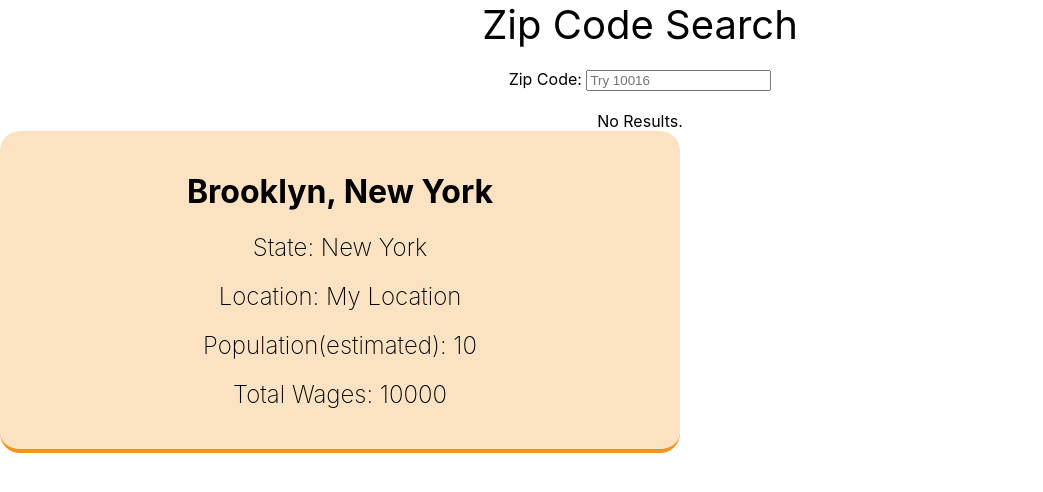
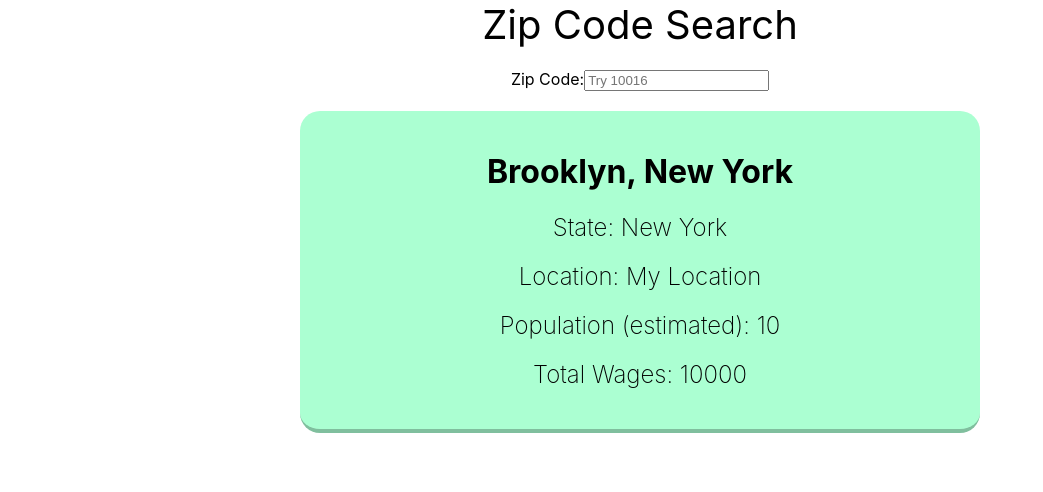
Before and after one commit to joshcwinton/Zip-Search-App, a React (Create React App) app in the folder zip-search-app/: page / in a window 1280 px wide. Shown: the top 492 px of the page, without its empty margins (0-1043 px from the left). Built offline with nearby package versions, Linux system fonts and the light colour scheme.

Commit message:
changed some things for styling, centered results cards, change color added enter (#4)

```diff
--- a/zip-search-app/src/App.css
+++ b/zip-search-app/src/App.css
@@ -4,4 +4,5 @@
 
 .App-header {
   font-size: 40px;
+  font-weight: 400;
 }
--- a/zip-search-app/src/App.js
+++ b/zip-search-app/src/App.js
@@ -1,4 +1,4 @@
-import React, { Component } from 'react';
+import React from 'react';
 import './App.css';
 import SearchForm from './components/SearchForm.js';
 import Results from './components/Results.js'
--- a/zip-search-app/src/components/Results.js
+++ b/zip-search-app/src/components/Results.js
@@ -2,7 +2,6 @@ import React, { Component } from 'react';
 import PropTypes from 'prop-types'
 import ResultsCard from './ResultsCard.js'
 import './Results.css';
-import axios from 'axios';
 
 class Results extends Component {
   constructor(props){
@@ -15,7 +14,6 @@ class Results extends Component {
   render(){
     return (
       <div className="results-container">
-        No Results.
         <ResultsCard city="Brooklyn" state="New York" location="My Location" population={10} wages={10000}/>
       </div>
     )
--- a/zip-search-app/src/components/ResultsCard.css
+++ b/zip-search-app/src/components/ResultsCard.css
@@ -1,9 +1,10 @@
 .ResultsCard {
-  background-color: #fbe2c3;
-  border-bottom: solid 4px #f7931a;
+  background-color: #ABFFD2;
+  border-bottom: solid 4px #80BF9E;
   border-radius: 20px;
   padding: 20px;
   width: 50%;
+  margin: auto;
 }
 
 h2 {
--- a/zip-search-app/src/components/ResultsCard.js
+++ b/zip-search-app/src/components/ResultsCard.js
@@ -1,6 +1,4 @@
-import React, {
-  Component
-} from 'react';
+import React, { Component } from 'react';
 import PropTypes from 'prop-types'
 import './ResultsCard.css'
 
@@ -18,11 +16,11 @@ class ResultsCard extends Component {
 
   render() {
     return (
-      <div class = "ResultsCard">
+      <div className = "ResultsCard">
         <h1> {this.state.city}, {this.state.state} </h1>
         <h2> State: {this.state.state} </h2>
         <h2> Location: {this.state.location} </h2>
-        <h2> Population(estimated): {this.state.population} </h2>
+        <h2> Population (estimated): {this.state.population} </h2>
         <h2> Total Wages: {this.state.wages}</h2>
       </div>
     );
@@ -36,4 +34,5 @@ ResultsCard.propTypes = {
   population: PropTypes.number,
   wages: PropTypes.number
 }
+
 export default ResultsCard;
--- a/zip-search-app/src/components/SearchForm.js
+++ b/zip-search-app/src/components/SearchForm.js
@@ -1,6 +1,5 @@
 import React, { Component } from 'react';
 import './SearchForm.css';
-import axios from 'axios';
 
 class SearchForm extends Component {
   constructor(props){
@@ -11,16 +10,18 @@ class SearchForm extends Component {
   }
 
   handleSubmit = (event) => {
-    if (event.key == 'Enter'){
+    if (event.key === 'Enter'){
        this.zipSearch(event.target.value);
     }
   }
+
 
   render(){
     return (
       <div id='search-form'>
         <form>
-          Zip Code:  <input type="text" name="zip" placeholder="Try 10016"  onKeyDown= {this.handleSubmit} value={this.state.zipCode}/>
+          Zip Code:
+            <input type="text" name="zip" placeholder="Try 10016"  onKeyDown= {this.handleSubmit} value={this.state.zipCode}/>
         </form>
       </div>
     );
```
